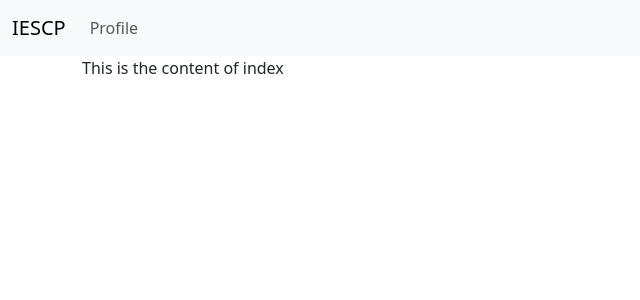
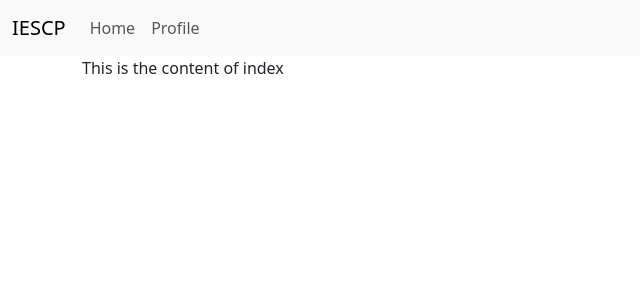
Before and after one commit to shekhar2024/influencer-engagement-and-sponsorship-coordination-platform, a Flask app: page / in a window 1280 px wide. Shown: the top 300 px of the page, without its empty margins (0-640 px from the left). Run offline with Flask 3, Linux system fonts and the light colour scheme; the visitor is signed in with stand-in values (Sample User, id 1).

Commit message:
added home in navbar

```diff
--- a/templates/navbar.html
+++ b/templates/navbar.html
@@ -9,13 +9,22 @@
           {% if 'user_id' in session %}
             {% if session['is_sponsor'] == 1 %}
             <li class="nav-item">
+              <a class="nav-link" href="{{url_for('index')}}">Home</a>
+            </li>
+            <li class="nav-item">
               <a class="nav-link" href="{{url_for('sponsor_profile')}}">Profile</a>
             </li>
             {% elif session['is_influencer'] == 1 %}
             <li class="nav-item">
+              <a class="nav-link" href="{{url_for('index')}}">Home</a>
+            </li>
+            <li class="nav-item">
               <a class="nav-link" href="{{url_for('influencer_profile')}}">Profile</a>
             </li>
             {% else %}
+            <li class="nav-item">
+              <a class="nav-link" href="{{url_for('index')}}">Home</a>
+            </li>
             <li class="nav-item">
               <a class="nav-link" href="{{url_for('admin_profile')}}">Profile</a>
             </li>
```
